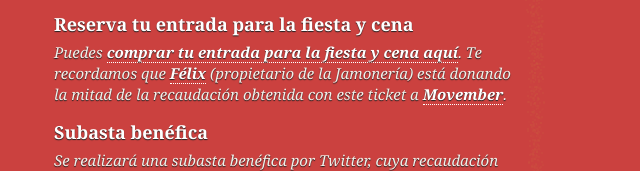
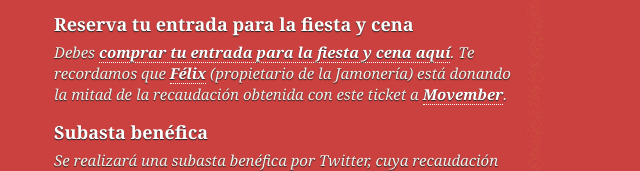
Before and after one commit to aaromnido/Movember, a plain HTML site: page index.html in a window 1280 px wide. Shown: the part 305-476 px from the top of the page, 596-1236 px from the left. Drawn offline with nearby package versions, Linux system fonts and the light colour scheme; a script that the page names is missing.

Commit message:
cambios menores en los textos de la página

```diff
--- a/index.html
+++ b/index.html
@@ -89,7 +89,7 @@
 
 				<!--todo: compilar less con el nuevo estilo (todo by designers) -->
 				<h3 style="text-shadow: none;color:white;font-weight:bold">Reserva tu entrada para la fiesta y cena</h3>
-				<p>Puedes <a href="https://danilat.stagehq.com/events/1164" target="_blank">comprar tu entrada para la fiesta y cena aquí</a>.
+				<p>Debes <a href="https://danilat.stagehq.com/events/1164" target="_blank">comprar tu entrada para la fiesta y cena aquí</a>.
 				Te recordamos que <a href="https://twitter.com/#!/lajamoneria" target="_blank">Félix</a> (propietario de la Jamonería) está donando la mitad de la recaudación obtenida con este ticket a <a href="http://es.movember.com/" target="_blank">Movember</a>.</p>
 
 				<h3 style="text-shadow: none;color:white;font-weight:bold">Subasta benéfica</h3>
@@ -368,6 +368,8 @@
 				<section class="span8 left-side">
 					<h5>Una iniciativa de:</h5>
 					<a href="http://www.cachirulovalley.com" title="Cachirulo Valley" alt="Cachirulo Valley" target="_blank">www.cachirulovalley.com</a>
+					<br/>
+					<a href="http://www.lajamoneria.es/" title="La Jamonería" alt="La Jamonería" target="_blank">www.lajamoneria.es</a>
 				</section>
 				<section class="span8 right-side">
 					<h5>En favor de la iniciativa:</h5>
```
